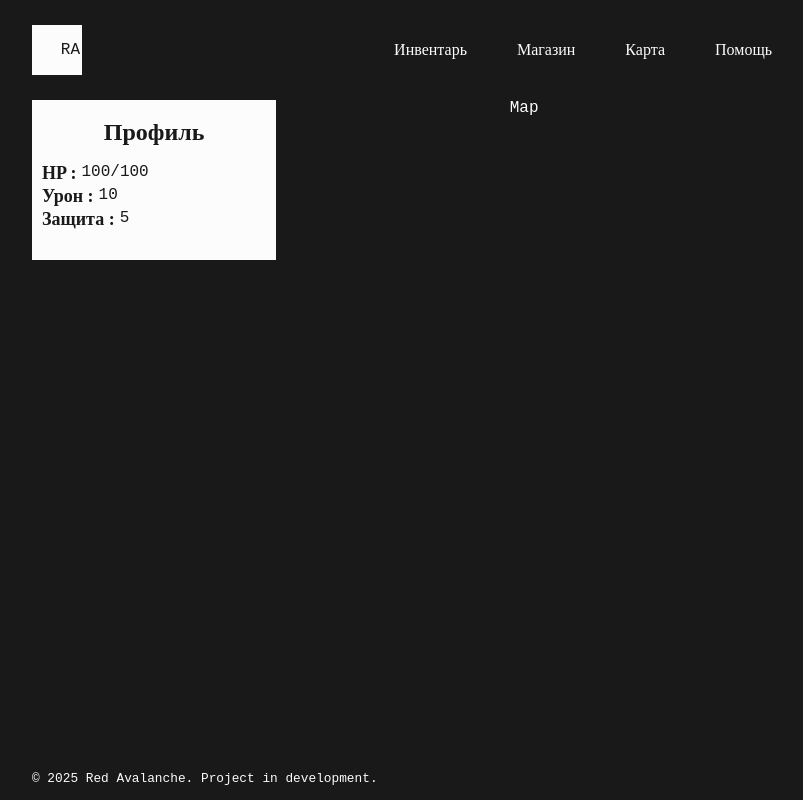
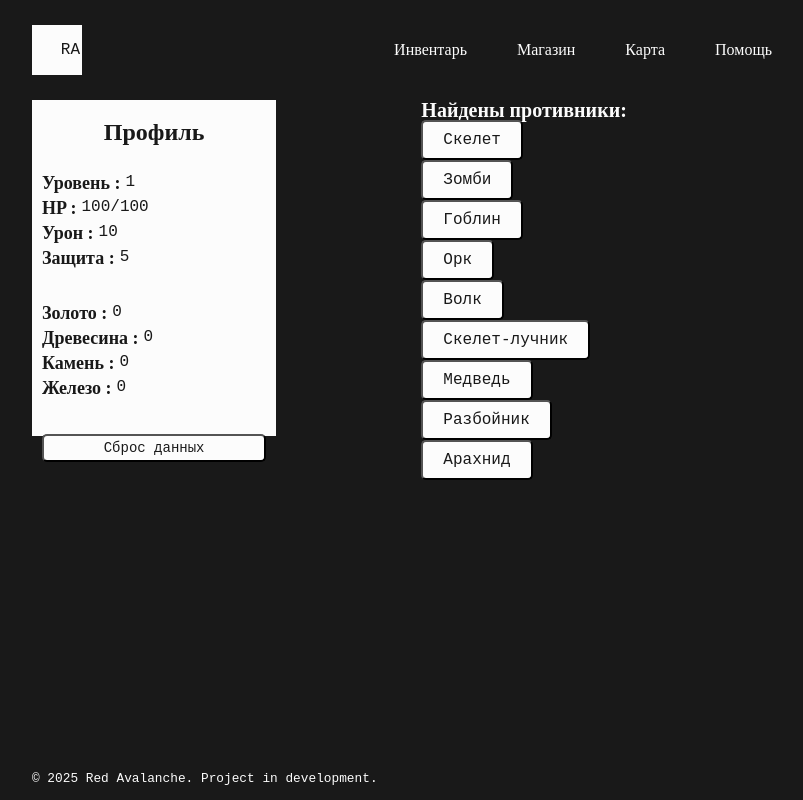
Before and after one commit to SanyaEricssonX/game-app, a Vue app: page /map in a window 1280 px wide. Shown: the whole page, without its empty margins (238-1041 px from the left). Built offline with nearby package versions, Linux system fonts and the light colour scheme.

Commit message:
Настроил сохранение данных, добавил случайный дроп с монстров

```diff
--- a/src/App.vue
+++ b/src/App.vue
@@ -3,8 +3,8 @@
     <div class="wrapper">
       <app-header></app-header>
       <main class="container main">
-        <user-profile></user-profile>
-        <router-view></router-view>
+        <user-profile class="profile-block"></user-profile>
+        <router-view class="router-block"></router-view>
       </main>
       <app-footer></app-footer>
     </div>
@@ -47,5 +47,7 @@ export default {
   display: flex;
   min-height: calc(100vh - 130px);
 }
-
+.profile-block {
+  width: 33%;
+}
 </style>
--- a/src/components/UserProfile.vue
+++ b/src/components/UserProfile.vue
@@ -1,33 +1,73 @@
 <template>
   <div class="profile-container">
     <h2 class="profile__header">Профиль</h2>
-    <ul class="characteristics-list">
-      <li class="characteristics__item"><h4 class="item__title"> HP : </h4>{{ playerCurrentHp }}/{{ playerMaxHp }}</li>
-      <li class="characteristics__item"><h4 class="item__title"> Урон : </h4>{{ playerDamage }}</li>
-      <li class="characteristics__item"><h4 class="item__title"> Защита : </h4>{{ playerArmor }}</li>
+    <ul class="list characteristics-list">
+      <li class="item characteristics__item">
+        <h4 class="item__title">Уровень :</h4>
+        {{ $store.state.playerLevel }}
+      </li>
+      <li class="item characteristics__item">
+        <h4 class="item__title">HP :</h4>
+        {{ $store.state.playerCurrentHp }}/{{ $store.state.playerMaxHp }}
+      </li>
+      <li class="item characteristics__item">
+        <h4 class="item__title">Урон :</h4>
+        {{ $store.state.playerDamage }}
+      </li>
+      <li class="item characteristics__item">
+        <h4 class="item__title">Защита :</h4>
+        {{ $store.state.playerArmor }}
+      </li>
     </ul>
+
+    <ul class="list resources-list">
+      <li class="item resources__item">
+        <h4 class="item__title">Золото :</h4>
+        {{ $store.state.playerGold }}
+      </li>
+      <li class="item resources__item">
+        <h4 class="item__title">Древесина :</h4>
+        {{ $store.state.playerResources.wood }}
+      </li>
+      <li class="item resources__item">
+        <h4 class="item__title">Камень :</h4>
+        {{ $store.state.playerResources.stone }}
+      </li>
+      <li class="item resources__item">
+        <h4 class="item__title">Железо :</h4>
+        {{ $store.state.playerResources.iron }}
+      </li>
+    </ul>
+    <base-button class="profile__btn" @click="resetData"
+      >Сброс данных</base-button
+    >
   </div>
 </template>
 
 <script type="text/javascript">
+import { downloadData } from "@/services/downloadData";
+
 export default {
   name: "user-profile",
   extends: {},
   props: {},
   data() {
-    return {
-      playerMaxHp: 100,
-      playerCurrentHp: 100,
-      playerDamage: 10,
-      playerArmor: 5,
-    };
+    return {};
   },
   computed: {},
   components: {},
   watch: {},
-  methods: {},
+  methods: {
+    resetData() {
+      localStorage.clear();
+      downloadData();
+    },
+  },
+  updated() {},
   beforeCreate() {},
-  mounted() {},
+  mounted() {
+    downloadData();
+  },
 };
 </script>
 
@@ -37,24 +77,37 @@ export default {
   align-items: center;
   flex-direction: column;
   padding: 20px 10px;
-  width: 33%;
-  max-height: 20vh;
+  /* width: 33%; */
+  max-height: 42vh;
   background-color: var(--color-light);
   color: var(--color-dark);
 }
 .profile__header {
-  margin-bottom: 20px;
+  margin-bottom: 30px;
 }
-.characteristics-list {
+.list {
   width: 100%;
 }
-.characteristics__item {
+.characteristics-list,
+.resources-list {
+  margin-bottom: 30px;
+}
+.item {
   display: flex;
-  margin-bottom: 5px;
+  margin-bottom: 7px;
 }
 .item__title {
   font-weight: 600;
   font-size: 18px;
   margin-right: 5px;
 }
+.profile__btn {
+  width: 100%;
+  padding: 5px;
+  font-size: 14px;
+}
+.profile__btn:hover {
+  background-color: var(--color-red);
+  color: var(--color-light);
+}
 </style>
--- a/src/pages/MapPage.vue
+++ b/src/pages/MapPage.vue
@@ -1,22 +1,124 @@
 <template>
   <div class="container map-container">
-    Map
+    <div class="enemy-block" v-if="!selectedEnemy && !isBattleEnd">
+      <h3 class="enemy-block__header">Найдены противники:</h3>
+      <div class="enemies" v-for="enemy in enemies" :key="enemy.id">
+        <base-button @click="startBattle(enemy)">
+          {{ enemy.name }}
+        </base-button>
+      </div>
+    </div>
+    <div class="battle-block" v-else-if="selectedEnemy && !isBattleEnd">
+      Битва в разгаре
+    </div>
+    <div class="result-block" v-else>
+      <ul class="result-list" v-for="log in battleLog" :key="log.id">
+        <li class="result__item">{{ log }}</li>
+      </ul>
+      <base-button @click="resetSelection">Найти нового противника</base-button>
+    </div>
   </div>
 </template>
 
 <script type="text/javascript">
+import { startBattle } from "@/services/battleLogic";
+import Enemies from "@/services/enemies";
+import { downloadData } from "@/services/downloadData";
+
 export default {
   name: "MapPage",
   extends: {},
-  props: {},
+  props: {
+    enemy: Object,
+  },
   data() {
-    return {};
+    return {
+      result: null,
+      battleLog: [],
+      selectedEnemy: null,
+      isBattleEnd: false,
+      enemies: [],
+      enemiesInstance: [],
+    };
   },
   computed: {},
   components: {},
   watch: {},
-  methods: {},
+  methods: {
+    startBattle(enemy) {
+      this.selectedEnemy = enemy;
+      const battleResult = startBattle(
+        this.$store.state.playerCurrentHp,
+        this.$store.state.playerDamage,
+        enemy
+      );
+
+      setTimeout(() => {
+        this.battleLog = battleResult.log;
+
+        // Опыт
+        this.$store.state.playerExperience += battleResult.experience;
+        localStorage.setItem(
+          "playerExperience",
+          this.$store.state.playerExperience
+        );
+
+        // Оставшееся ХП
+        if (battleResult.currentHp > 0) {
+          localStorage.setItem("playerCurrentHp", battleResult.currentHp);
+        } else {
+          localStorage.setItem("playerCurrentHp", 0);
+        }
+
+        // Дроп
+        const drop = this.enemiesInstance.randomDrop(enemy.id);
+        this.$store.state.playerGold += Math.floor(
+          Math.random() * drop.gold + 1
+        );
+        if (drop.wood != 0) {
+          this.$store.state.playerResources.wood += Math.floor(
+            Math.random() * (drop.wood - 1 + 1) + 1
+          );
+        }
+        if (drop.stone != 0) {
+          this.$store.state.playerResources.stone += Math.floor(
+            Math.random() * (drop.stone - 1 + 1) + 1
+          );
+        }
+        if (drop.iron != 0) {
+          this.$store.state.playerResources.iron += Math.floor(
+            Math.random() * (drop.iron - 1 + 1) + 1
+          );
+        }
+        localStorage.setItem("playerGold", this.$store.state.playerGold);
+        localStorage.setItem(
+          "resourcesWood",
+          this.$store.state.playerResources.wood
+        );
+        localStorage.setItem(
+          "resourcesStone",
+          this.$store.state.playerResources.stone
+        );
+        localStorage.setItem(
+          "resourcesIron",
+          this.$store.state.playerResources.iron
+        );
+
+        downloadData();
+        this.isBattleEnd = true;
+      }, 3000);
+    },
+    resetSelection() {
+      this.selectedEnemy = null;
+      this.battleLog = [];
+      this.isBattleEnd = false;
+    },
+  },
   beforeCreate() {},
+  created() {
+    this.enemiesInstance = new Enemies();
+    this.enemies = this.enemiesInstance.getEnemies();
+  },
   mounted() {},
 };
 </script>
@@ -25,4 +127,10 @@ export default {
 .map-container {
   display: flex;
 }
+.result {
+  max-width: 200px;
+}
+.result__item {
+  margin-bottom: 15px;
+}
 </style>
--- /dev/null
+++ b/src/services/battleLogic.js
@@ -0,0 +1,24 @@
+export function startBattle(playerCurrentHp, playerDamage, enemy) {
+  let enemyCurrentHp = enemy.hp;
+  let battleLog = [];
+
+  while (playerCurrentHp > 0 && enemyCurrentHp > 0) {
+    enemyCurrentHp -= playerDamage;
+    battleLog.push(`Вы нанесли ${playerDamage} урона по цели ${enemy.name}.`);
+
+    if (enemyCurrentHp <= 0) {
+      battleLog.push("Враг повержен!");
+      return { result: "win", log: battleLog, currentHp: playerCurrentHp, experience: enemy.experience };
+    }
+
+    playerCurrentHp -= enemy.damage;
+    battleLog.push(`${enemy.name} нанес вам ${enemy.damage} урона`);
+
+    if (playerCurrentHp <= 0) {
+      battleLog.push("Вас убили!");
+      return { result: "lose", log: battleLog, currentHp: playerCurrentHp };
+    }
+  }
+
+  return { result: "ongoing", battleLog, currentHp: playerCurrentHp };
+}
--- /dev/null
+++ b/src/services/downloadData.js
@@ -0,0 +1,54 @@
+import store from "../store";
+
+export function downloadData() {
+  if (localStorage.getItem("playerExperience") != null) {
+    store.state.playerExperience = Number(localStorage.getItem("playerExperience"));
+  } else {
+    store.state.playerExperience = 0;
+  }
+  if (localStorage.getItem("playerLevel") != null) {
+    store.state.playerLevel = Number(localStorage.getItem("playerLevel"));
+  } else {
+    store.state.playerLevel = 1;
+  }
+  if (localStorage.getItem("playerMaxHp") != null) {
+    store.state.playerMaxHp = Number(localStorage.getItem("playerMaxHp"));
+  } else {
+    store.state.playerMaxHp = 100;
+  }
+  if (localStorage.getItem("playerCurrentHp") != null) {
+    store.state.playerCurrentHp = Number(localStorage.getItem("playerCurrentHp"));
+  } else {
+    store.state.playerCurrentHp = 100;
+  }
+  if (localStorage.getItem("playerDamage") != null) {
+    store.state.playerDamage = Number(localStorage.getItem("playerDamage"));
+  } else {
+    store.state.playerDamage = 10;
+  }
+  if (localStorage.getItem("playerArmor") != null) {
+    store.state.playerArmor = Number(localStorage.getItem("playerArmor"));
+  } else {
+    store.state.playerArmor = 5;
+  }
+  if (localStorage.getItem("playerGold") != null) {
+    store.state.playerGold = Number(localStorage.getItem("playerGold"));
+  } else {
+    store.state.playerGold = 0;
+  }
+  if (localStorage.getItem("resourcesWood") != null) {
+    store.state.playerResources.wood = Number(localStorage.getItem("resourcesWood"));
+  } else {
+    store.state.playerResources.wood = 0;
+  }
+  if (localStorage.getItem("resourcesStone") != null) {
+    store.state.playerResources.stone = Number(localStorage.getItem("resourcesStone"));
+  } else {
+    store.state.playerResources.stone = 0;
+  }
+  if (localStorage.getItem("resourcesIron") != null) {
+    store.state.playerResources.iron = Number(localStorage.getItem("resourcesIron"));
+  } else {
+    store.state.playerResources.iron = 0;
+  }
+}
--- /dev/null
+++ b/src/services/enemies.js
@@ -0,0 +1,32 @@
+export default class Enemies {
+
+  constructor() {
+    this.enemies = [
+      { id: 0, name: "Скелет", level: 1, hp: 30, damage: 5, experience: 10 },
+      { id: 1, name: "Зомби", level: 1, hp: 50, damage: 3, experience: 10 },
+      { id: 2, name: "Гоблин", level: 1, hp: 40, damage: 4, experience: 10 },
+      { id: 3, name: "Орк", level: 2, hp: 70, damage: 8, experience: 30 },
+      { id: 4, name: "Волк", level: 2, hp: 50, damage: 10, experience: 30 },
+      { id: 5, name: "Скелет-лучник", level: 2, hp: 30, damage: 15, experience: 30 },
+      { id: 6, name: "Медведь", level: 3, hp: 100, damage: 22, experience: 80 },
+      { id: 7, name: "Разбойник", level: 3, hp: 80, damage: 30, experience: 80 },
+      { id: 8, name: "Арахнид", level: 3, hp: 90, damage: 25, experience: 80 }
+    ]
+  }
+
+  randomDrop(enemyId) {
+    for (let i = 0; i < this.enemies.length; i++) {
+      if (i == enemyId && this.enemies[i].level == 1) {
+        return { gold: 3, wood: 0, stone: 0, iron: 0 };
+      } else if (i == enemyId && this.enemies[i].level == 2) {
+        return { gold: 10, wood: 2, stone: 2, iron: 0 };
+      } else if (i == enemyId && this.enemies[i].level == 3) {
+        return { gold: 25, wood: 5, stone: 5, iron: 2 }
+      }
+    }
+  }
+
+  getEnemies() {
+    return this.enemies;
+  }
+}
--- a/src/store/index.js
+++ b/src/store/index.js
@@ -3,11 +3,20 @@ import { createStore } from "vuex";
 export default createStore({
   state: {
     count: 1,
-
+    playerExperience: 0,
+    playerLevel: 1,
+    playerMaxHp: 100,
+    playerCurrentHp: 100,
+    playerDamage: 10,
+    playerArmor: 5,
+    playerGold: 0,
+    playerResources: {wood: 0, stone: 0, iron: 0}
   },
   getters: {},
   mutations: {
-
+    // setPlayerCurrentHp(state, newValue) {
+    //   state.playerCurrentHp = newValue;
+    // }
   },
   actions: {},
   modules: {},
```
